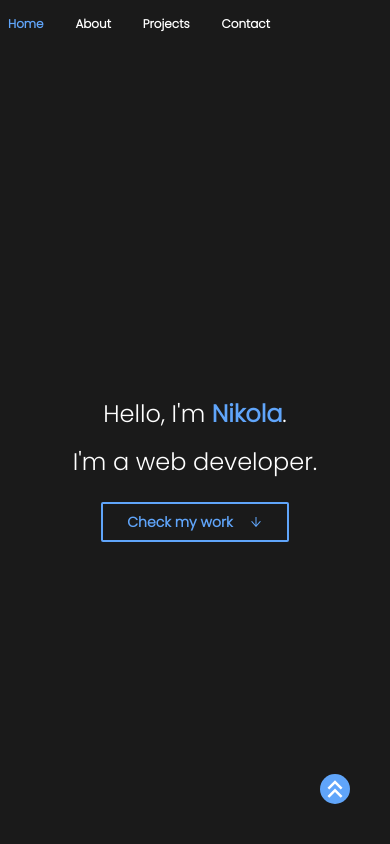
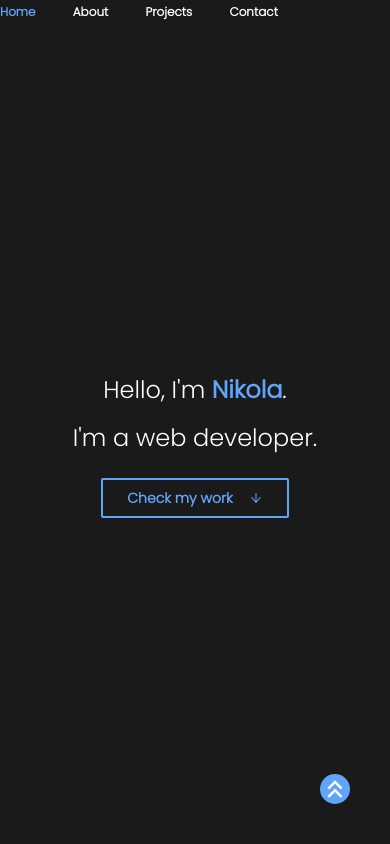
Before and after one commit to Joksa132/portfolio, a Next.js app: page / in a window 390 px wide. Shown: the top 844 px of the page. Built offline with nearby package versions, Linux system fonts and the light colour scheme.

Commit message:
fix nav responsive styles

```diff
--- a/components/Nav.tsx
+++ b/components/Nav.tsx
@@ -21,14 +21,14 @@ export default function Nav({ activeLink, setActiveLink, sectionRefs, showNavBac
     <nav
       className={`w-full py-4 flex gap-5 items-center justify-end text-xl sticky top-0 z-30
         max-md:text-lg max-[600px]:text-sm max-[600px]:gap-2
-        max-[500px]:text-xs max-[500px]:gap-0
+        max-[500px]:text-xs max-[500px]:gap-0 max-[500px]:py-1
         max-[400px]:justify-between
       ${showNavBackground ? 'shadow-lg' : ''}`}
       style={showNavBackground ? { backgroundColor: "#272727" } : {}}
     >
       <span
         className={`${activeLink === 'home' ? 'text-blue-400' : ''} cursor-pointer font-bold
-        relative ease-in duration-300 z-10 px-2
+        relative ease-in duration-300 z-10 px-2 max-[400px]:px-0
         before:bg-blue-400 before:ease-in before:duration-300 before:-z-10 before:absolute
         after:bg-blue-400 after:ease-in after:duration-300 after:-z-10 after:absolute
         before:top-0 before:right-full before:bottom-0 before:left-0
@@ -39,7 +39,7 @@ export default function Nav({ activeLink, setActiveLink, sectionRefs, showNavBac
       </span>
       <span
         className={`${activeLink === 'about' ? 'text-blue-400' : ''} cursor-pointer font-bold
-        relative ease-in duration-300 z-10 px-2
+        relative ease-in duration-300 z-10 px-2 max-[400px]:px-0
         before:bg-blue-400 before:ease-in before:duration-300 before:-z-10 before:absolute
         after:bg-blue-400 after:ease-in after:duration-300 after:-z-10 after:absolute
         before:top-0 before:right-full before:bottom-0 before:left-0
@@ -50,7 +50,7 @@ export default function Nav({ activeLink, setActiveLink, sectionRefs, showNavBac
       </span>
       <span
         className={`${activeLink === 'projects' ? 'text-blue-400' : ''} cursor-pointer font-bold
-        relative ease-in duration-300 z-10 px-2
+        relative ease-in duration-300 z-10 px-2 max-[400px]:px-0
         before:bg-blue-400 before:ease-in before:duration-300 before:-z-10 before:absolute
         after:bg-blue-400 after:ease-in after:duration-300 after:-z-10 after:absolute
         before:top-0 before:right-full before:bottom-0 before:left-0
@@ -61,7 +61,7 @@ export default function Nav({ activeLink, setActiveLink, sectionRefs, showNavBac
       </span>
       <span
         className={`${activeLink === 'contact' ? 'text-blue-400' : ''} cursor-pointer font-bold mr-28
-        relative ease-in duration-300 z-10 px-2
+        relative ease-in duration-300 z-10 px-2 max-[400px]:px-0
         before:bg-blue-400 before:ease-in before:duration-300 before:-z-10 before:absolute
         after:bg-blue-400 after:ease-in after:duration-300 after:-z-10 after:absolute
         before:top-0 before:right-full before:bottom-0 before:left-0
```
